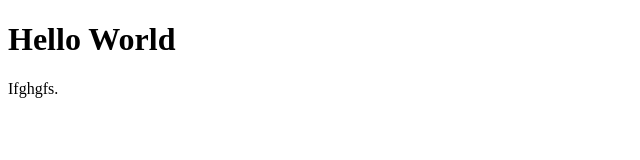
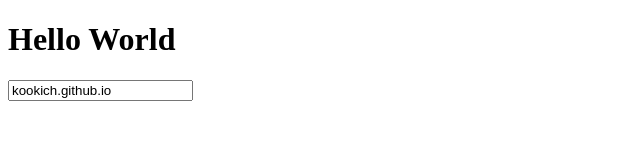
Before and after one commit to KOOKICH/kookich.github.io, a plain HTML site: page index.html in a window 1280 px wide. Shown: the whole page, without its empty margins (0-640 px from the left). Drawn offline with Linux system fonts and the light colour scheme.

Commit message:
Update index.html

```diff
--- a/index.html
+++ b/index.html
@@ -2,6 +2,6 @@
 <html>
 <body>
 <h1>Hello World</h1>
-<p>Ifghgfs.</p>
+<p><input type="text" name="new_name" value="kookich.github.io" class="form-control js-repo-name short js-with-permission-fields" id="rename-field" maxlength="100" autocapitalize="off" required="" autocomplete="off" spellcheck="false"></p>
 </body>
 </html>
```
